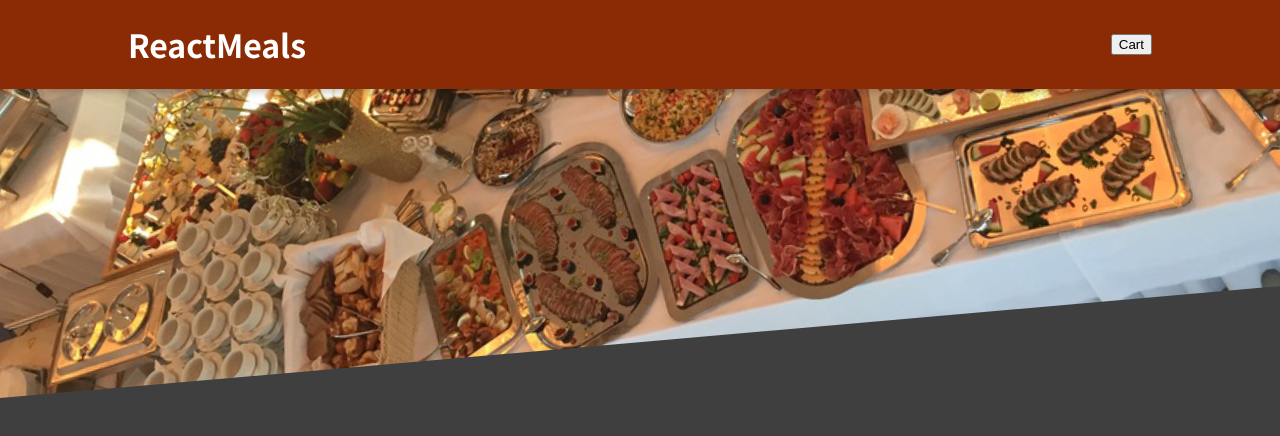
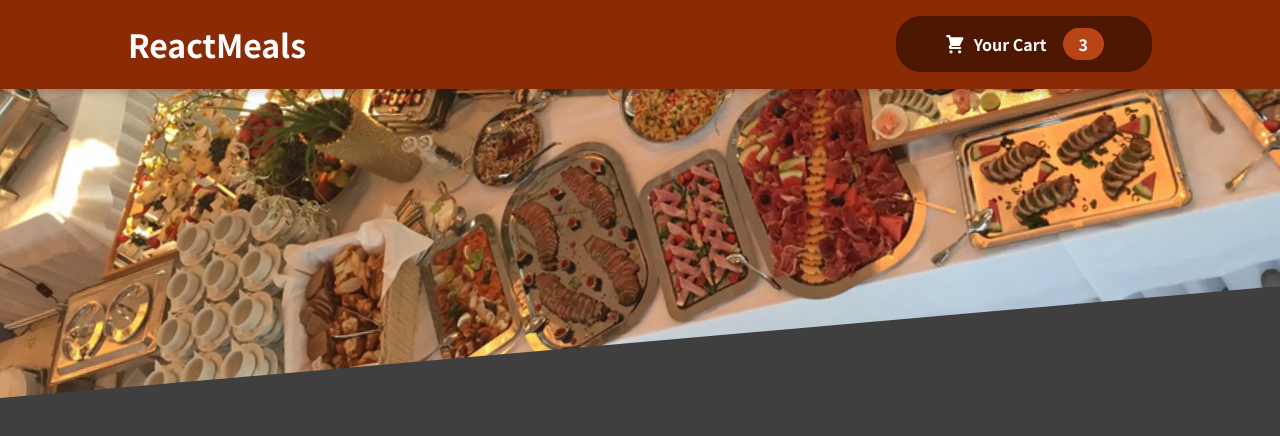
Before and after one commit to Jaykkwak/Restaurant-Web, a React (Create React App) app: page / in a window 1280 px wide. Shown: the top 436 px of the page. Built offline with nearby package versions, Linux system fonts and the light colour scheme.

Commit message:
Update headerCartButton

```diff
--- /dev/null
+++ b/src/components/Cart/CartIcon.js
@@ -0,0 +1,13 @@
+const CartIcon = () => {
+    return (
+      <svg
+        xmlns='http://www.w3.org/2000/svg'
+        viewBox='0 0 20 20'
+        fill='currentColor'
+      >
+        <path d='M3 1a1 1 0 000 2h1.22l.305 1.222a.997.997 0 00.01.042l1.358 5.43-.893.892C3.74 11.846 4.632 14 6.414 14H15a1 1 0 000-2H6.414l1-1H14a1 1 0 00.894-.553l3-6A1 1 0 0017 3H6.28l-.31-1.243A1 1 0 005 1H3zM16 16.5a1.5 1.5 0 11-3 0 1.5 1.5 0 013 0zM6.5 18a1.5 1.5 0 100-3 1.5 1.5 0 000 3z' />
+      </svg>
+    );
+  };
+
+  export default CartIcon;
--- a/src/components/Layout/Header.js
+++ b/src/components/Layout/Header.js
@@ -2,13 +2,14 @@
 
 import classes from './Header.module.css'
 import MealImg from '../Img/meals.jpg'
+import HeaderCartButton from './HeaderCartButton'
 
 const Header = () => {
   return (
     <Fragment>
         <head className={classes.header}>
             <h1>ReactMeals</h1>
-            <button>Cart</button>
+            <HeaderCartButton />
         </head>
         <div className={classes['main-image']}>
             <img src={MealImg} alt='Meal Image'/>
--- /dev/null
+++ b/src/components/Layout/HeaderCartButton.js
@@ -0,0 +1,22 @@
+import React from 'react'
+
+import CartIcon from '../Cart/CartIcon.js'
+import classes from './HeaderCartButton.module.css'
+
+const HeaderCartButton = () => {
+  return (
+    <button className={classes.button}>
+        <span className={classes.icon}>
+            <CartIcon />
+        </span>
+        <span>
+            Your Cart
+        </span>
+        <span className={classes.badge}>
+            3
+        </span>
+    </button>
+  )
+}
+
+export default HeaderCartButton
--- /dev/null
+++ b/src/components/Layout/HeaderCartButton.module.css
@@ -0,0 +1,59 @@
+.button {
+  cursor: pointer;
+  font: inherit;
+  border: none;
+  background-color: #4d1601;
+  color: white;
+  padding: 0.75rem 3rem;
+  display: flex;
+  justify-content: space-around;
+  align-items: center;
+  border-radius: 25px;
+  font-weight: bold;
+}
+
+.button:hover,
+.button:active{
+    background-color: #2c0d00;
+}
+
+.icon{
+    width: 1.35rem;
+    height: 1.35rem;
+    margin-right: 0.5rem;
+}
+
+.badge {
+    background-color: #b94517;
+    padding: 0.25rem 1rem;
+    border-radius: 25px;
+    margin-left: 1rem;
+    font-weight: bold;
+}
+
+.button:hover .badge,
+.button:active .badge{
+    background-color: #92320c;
+}
+
+.bump {
+    animation: bump 300ms ease-out;
+}
+
+@keyframes bump {
+    0% {
+      transform: scale(1);
+    }
+    10% {
+      transform: scale(0.9);
+    }
+    30% {
+      transform: scale(1.1);
+    }
+    50% {
+      transform: scale(1.15);
+    }
+    100% {
+      transform: scale(1);
+    }
+  }
```
